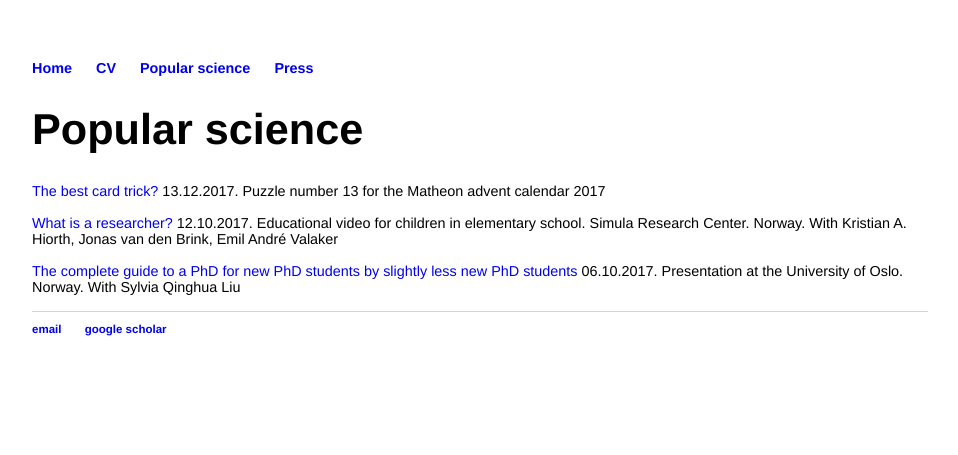
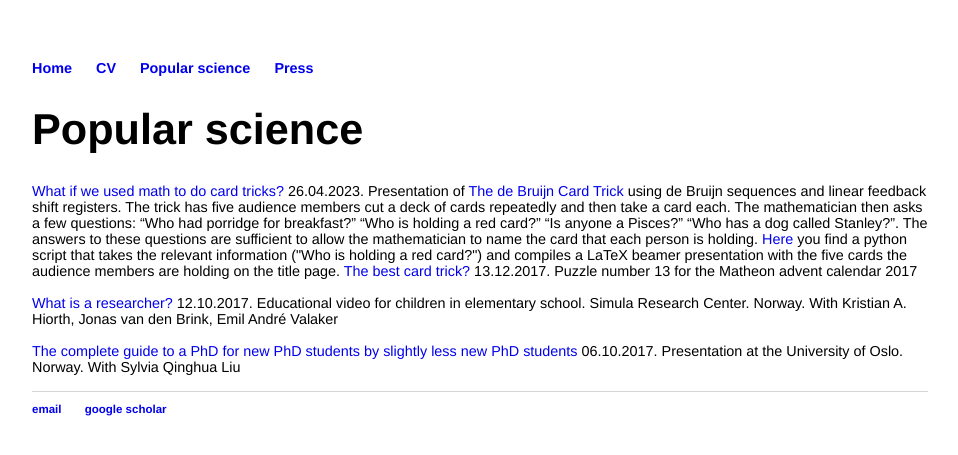
Before and after one commit to adrianmruf/adrianmruf.github.io, a Jekyll site: the page built from popularscience/index.html, in a window 1280 px wide. Shown: the top 455 px of the page, without its empty margins (160-1118 px from the left). Built offline with Jekyll 4.4.1, drawn with Linux system fonts in a browser that asks for light colours.

Commit message:
update popular science section

```diff
--- a/popularscience/index.html
+++ b/popularscience/index.html
@@ -3,6 +3,7 @@ layout: default
 title: Popular science
 ---
 	<h1>{{ page.title }}</h1>
+<a href="https://github.com/adrianmruf/DeBruijnCardTrick">What if we used math to do card tricks?</a> 26.04.2023. Presentation of <a href="https://golem.ph.utexas.edu/category/2015/01/mathematics_and_magic_the_de_b.html">The de Bruijn Card Trick</a> using de Bruijn sequences and linear feedback shift registers. The trick has five audience members cut a deck of cards repeatedly and then take a card each. The mathematician then asks a few questions: “Who had porridge for breakfast?” “Who is holding a red card?” “Is anyone a Pisces?” “Who has a dog called Stanley?”. The answers to these questions are sufficient to allow the mathematician to name the card that each person is holding. <a href="https://github.com/adrianmruf/DeBruijnCardTrick">Here</a> you find a python script that takes the relevant information ("Who is holding a red card?") and compiles a LaTeX beamer presentation with the five cards the audience members are holding on the title page.
 
 <a href="https://www.mathekalender.de/info/Loesungsheft_2017.en.pdf">The best card trick?</a> 13.12.2017. Puzzle number 13 for the Matheon advent calendar 2017
 <br><br>
```
